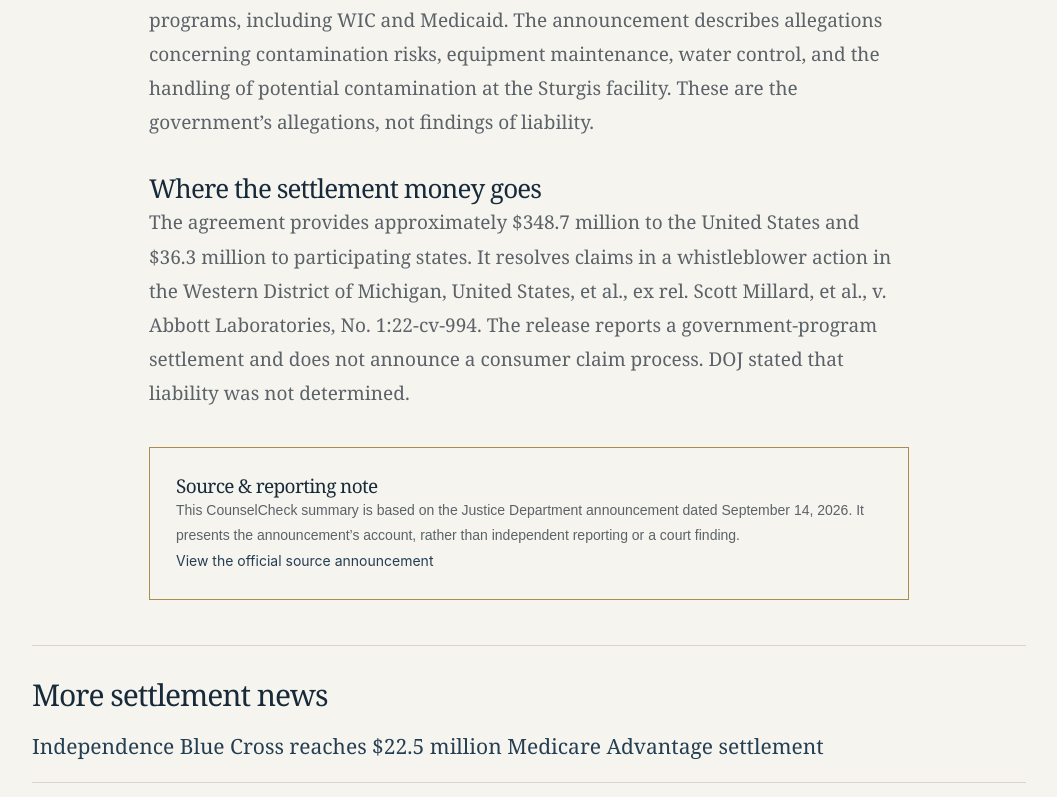
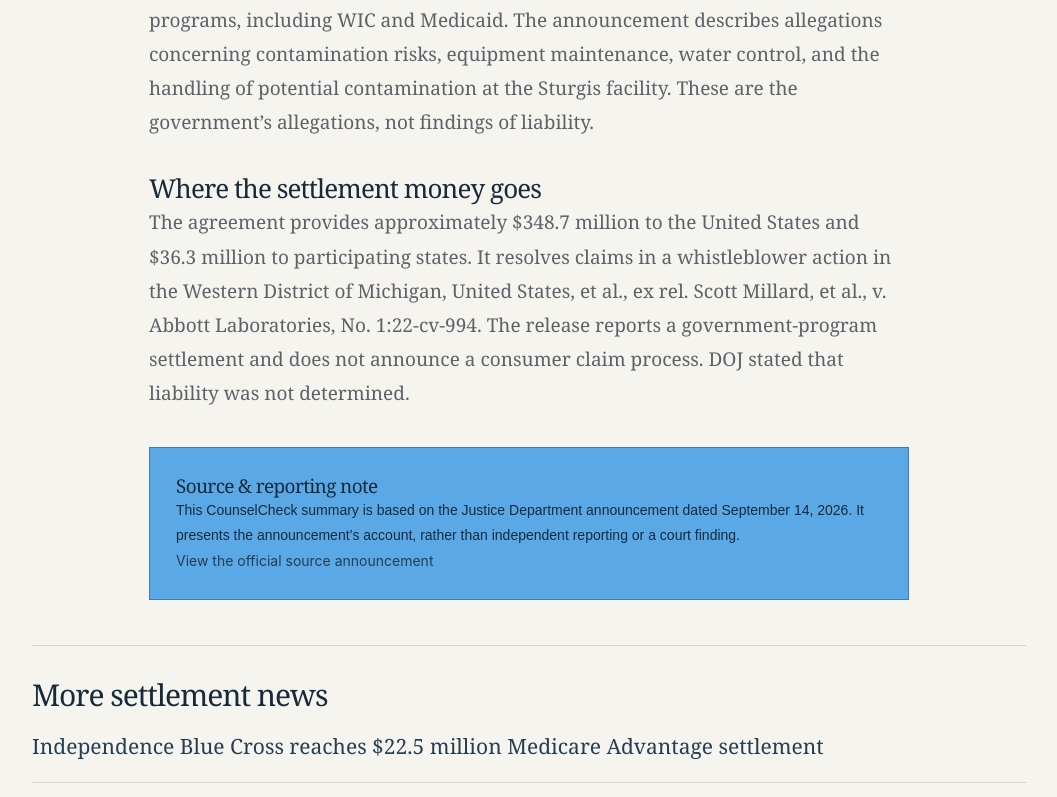
Before and after one commit to Neomematrix/lawvetter, a Next.js app: page /news/abbott-385-million-infant-formula-settlement in a window 1280 px wide. Shown: the part 1243-2040 px from the top of the page, without its empty margins (111-1168 px from the left). Built offline with nearby package versions, Linux system fonts and the light colour scheme; no server answers.

Commit message:
Update Site source

```diff
--- a/app/editorial-dark.css
+++ b/app/editorial-dark.css
@@ -83,3 +83,12 @@ body{background:var(--pale-blue);color:#172A3A}
 .gold-button,.nav-cta,.submit-button,.success-state button,.directory-filters button{box-shadow:0 2px 0 #0C1D29,0 5px 12px #172A3A14}
 .discovery-footer{background:#172A3A;color:#F6F4EF;border-top-color:#AA8B52}
 .discovery-footer p,.discovery-footer small{color:#C1C9CF}.discovery-footer a,.discovery-footer button{color:#DCC69E}
+
+/* Requested blue for the content workspaces. */
+:root{--workspace-blue:#5AA9E6}
+.monthly-spotlight,.practice-tile,.profile-card,.firm-result-card,.intake-card,.intake-panel,.claim-panel,.attorney-supplied,.profile-editor,.review-card,.chart-table,.comparison-scroll,.shortlist-banner,.settlement-slide,.settlement-visual,.news-fact,.news-source-box{background:var(--workspace-blue);background-image:none;color:#172A3A;border-color:#407CA9}
+.practice-tile:hover{background:#70B5E9;border-color:#243E52}
+.lawyer-poster,.attorney-tile,.photo-placeholder{background:var(--workspace-blue);background-image:none;border-color:#407CA9}
+:is(.monthly-spotlight,.practice-tile,.profile-card,.firm-result-card,.intake-card,.intake-panel,.claim-panel,.attorney-supplied,.profile-editor,.review-card,.chart-table,.comparison-scroll,.shortlist-banner,.settlement-slide,.news-fact,.news-source-box) :is(p,small,label,h1,h2,h3,dt,dd){color:#172A3A}
+.practice-tile>span,.monthly-spotlight .section-kicker,.settlement-copy .section-kicker,.chart-practice,.chart-table-heading,.poster-label,.tile-caption{color:#172A3A}
+.intake-form input,.intake-form select,.intake-form textarea,.profile-editor input,.profile-editor textarea,.claim-form input,.claim-form textarea{background:#FFFFFF;color:#172A3A}
```
